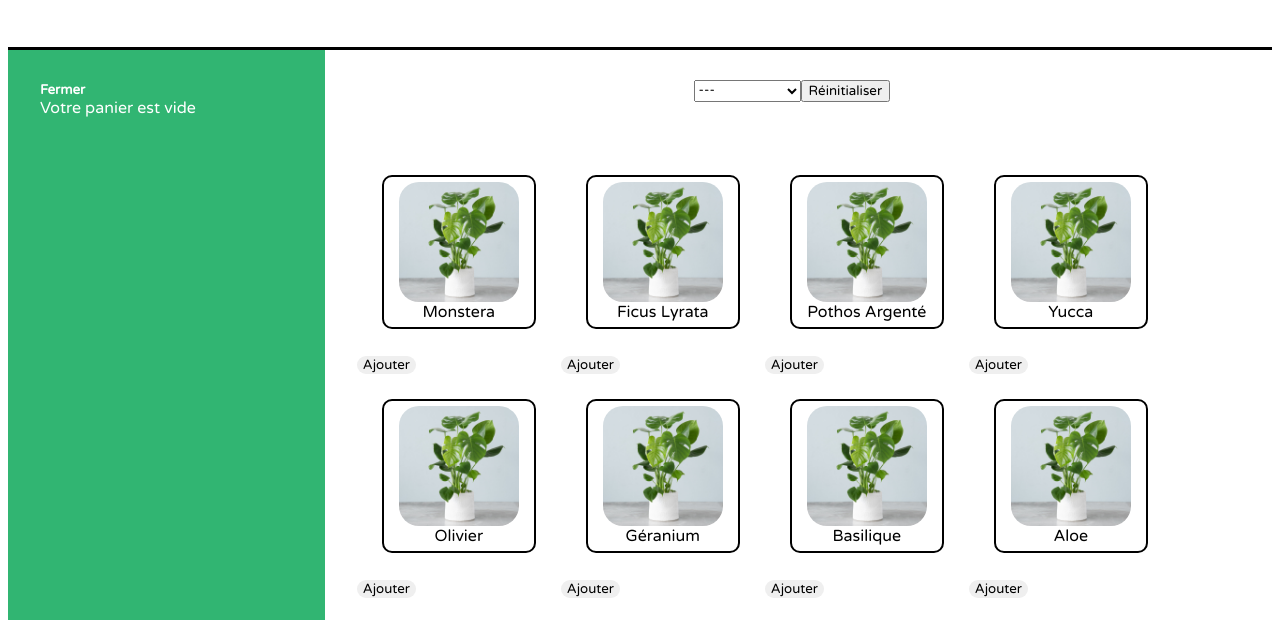
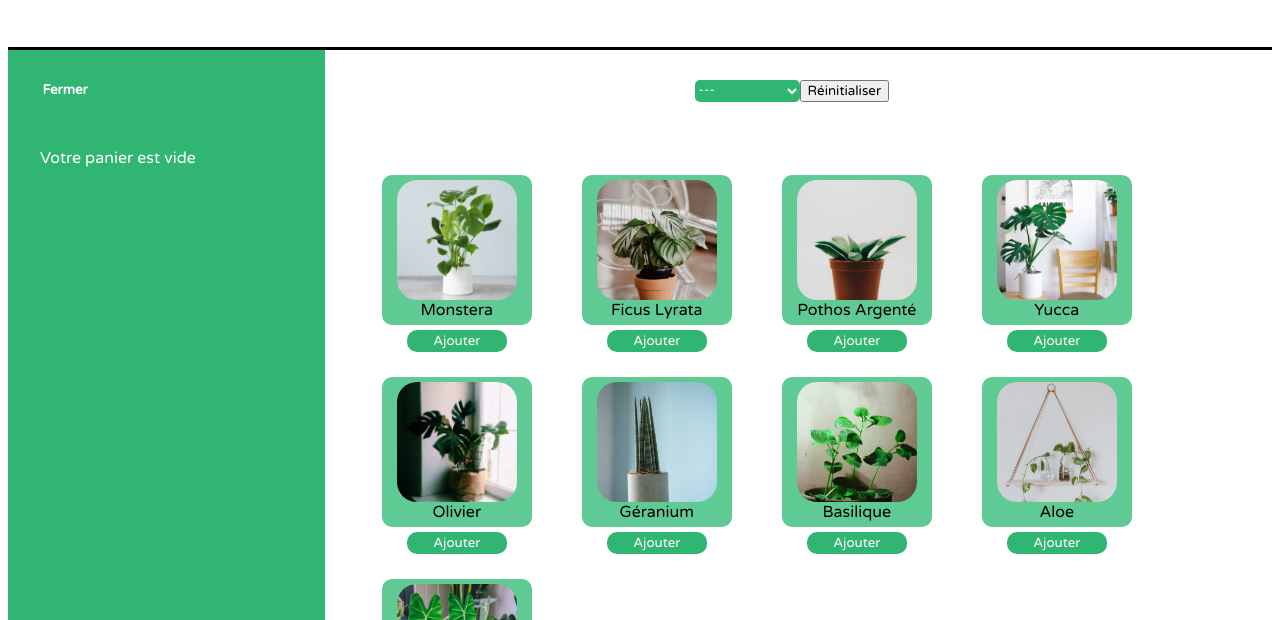
Before and after one commit to agnestshibangu/LMJ-REACT, a React app: page / in a window 1280 px wide. Shown: the part 106-726 px from the top of the page. Built offline with nearby package versions, Linux system fonts and the light colour scheme.

Commit message:
style update

```diff
--- a/src/components/PlantItem.js
+++ b/src/components/PlantItem.js
@@ -4,6 +4,8 @@ import '../styles/PlantItem.css'
 
 function PlantItem({ id, cover, name, water, light}) {
     return (
+
+
         <li key={id} className='lmj-plant-item'>
             <img className='lmj-plant-item-cover' src={cover} alt={`${name} cover`} />
             {name}
@@ -21,6 +23,7 @@ function PlantItem({ id, cover, name, water, light}) {
         </li>
 
 
+
     )
 }
 
--- a/src/datas/plantList.js
+++ b/src/datas/plantList.js
@@ -1,4 +1,14 @@
 import monstera from '../assets/monstera.jpg'
+import aloe from '../assets/aloe.jpg'
+import basilique from '../assets/basilique.jpg'
+import ficusLyrata from '../assets/ficus-lyrata.jpg'
+import geranium from '../assets/geranium.jpg'
+import olivier from '../assets/olivier.jpg'
+import succulente from '../assets/succulente.jpg'
+import yucca from '../assets/yucca.jpg'
+import pothosArgente from '../assets/pothos-argente.jpg'
+
+
 
 export const plantList = [
 	{
@@ -17,7 +27,7 @@ export const plantList = [
 		id: '2ab',
 		light: 3,
 		water: 1,
-		cover: monstera,
+		cover: ficusLyrata,
 		price: 9
 	},
 	{
@@ -26,7 +36,7 @@ export const plantList = [
 		id: '3sd',
 		light: 1,
 		water: 2,
-		cover: monstera,
+		cover: pothosArgente,
 		price: 8
 	},
 	{
@@ -35,7 +45,7 @@ export const plantList = [
 		id: '4kk',
 		light: 3,
 		water: 1,
-		cover: monstera,
+		cover: yucca,
 		price: 14
 	},
 	{
@@ -44,7 +54,7 @@ export const plantList = [
 		id: '5pl',
 		light: 3,
 		water: 1,
-		cover: monstera,
+		cover: olivier,
 		price: 10
 	},
 	{
@@ -53,7 +63,7 @@ export const plantList = [
 		id: '6uo',
 		light: 2,
 		water: 2,
-		cover: monstera,
+		cover: geranium,
 		price: 14
 	},
 	{
@@ -63,7 +73,7 @@ export const plantList = [
 		isBestSale: true,
 		light: 2,
 		water: 3,
-		cover: monstera,
+		cover: basilique,
 		price: 12
 	},
 	{
@@ -72,7 +82,7 @@ export const plantList = [
 		id: '8fp',
 		light: 2,
 		water: 1,
-		cover: monstera,
+		cover: aloe,
 		price: 9
 	},
 	{
@@ -81,7 +91,7 @@ export const plantList = [
 		id: '9vn',
 		light: 2,
 		water: 1,
-		cover: monstera,
+		cover: succulente,
 		price: 15
 	}
 ]
--- a/src/styles/App.css
+++ b/src/styles/App.css
@@ -8,3 +8,10 @@
     display: flex;
     margin-top: 30px;
 }
+
+.lmj-categories-select {
+    border: none;
+    color: white;
+    background-color: #31b572;
+    border-radius: 5px;
+}
--- a/src/styles/Cart.css
+++ b/src/styles/Cart.css
@@ -17,12 +17,13 @@
 
 .lmj-cart-toggle-button {
     background: none;
-	outline: none;
 	border: none;
+	margin-bottom: 50px;
     font-weight: 600;
     cursor: pointer;
     align-self: self-start;
     padding: 0;
+    width: 50px;
     color: white;
 }
 
--- a/src/styles/PlantItem.css
+++ b/src/styles/PlantItem.css
@@ -2,10 +2,11 @@
 	height: 120px;
 	width: 120px;
 	border-radius: 20px;
+	object-fit: cover;
 }
 
 .lmj-plant-item {
-	margin: 25px;
+
 	display: flex;
 	align-items: flex-start;
 	justify-content: center;
--- a/src/styles/ShoppingList.css
+++ b/src/styles/ShoppingList.css
@@ -9,16 +9,18 @@
 }
 
 .lmj-plant-item {
-	border: solid 2px black;
+
 	border-radius: 10px;
 	height: 150px;
 	width: 150px;
-	margin: 25px;
+	margin : 25px 25px 0 25px;
 	display: flex;
 	align-items: center;
 	justify-content: center;
 	flex-direction: column;
 	position: relative;
+	background-color: #60ca95;
+
 }
 
 .lmj-plant-list {
@@ -31,5 +33,11 @@
 
 .buttonAdd {
 	border-radius: 10px;
-	border: none
+	border: none;
+	margin-left: 25%;
+	margin-top: 5px;
+	background-color: #31b572;
+	color: white;
+	padding: 3px;
+	width: 50%;
 }
```
Also changed, not shown: src/assets/aloe.jpg (added), src/assets/basilique.jpg (added), src/assets/ficus-lyrata.jpg (added), src/assets/geranium.jpg (added), src/assets/olivier.jpg (added), src/assets/pexels-photo-4350808.jpeg (added), src/assets/pothos-argente.jpg (added), src/assets/succulente.jpg (added), src/assets/yucca.jpg (added). Lines whose indentation alone changed are shown as unchanged.
